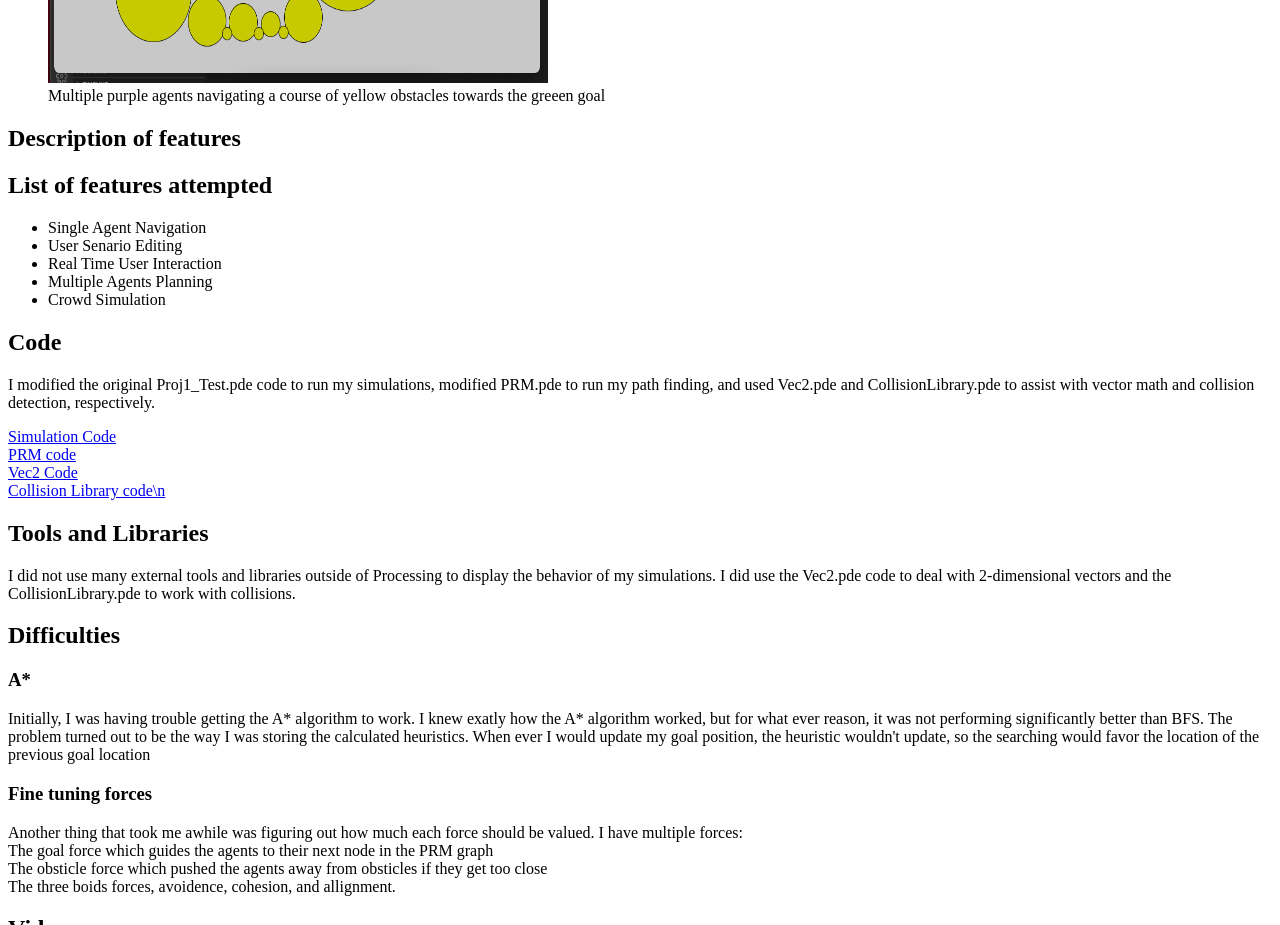
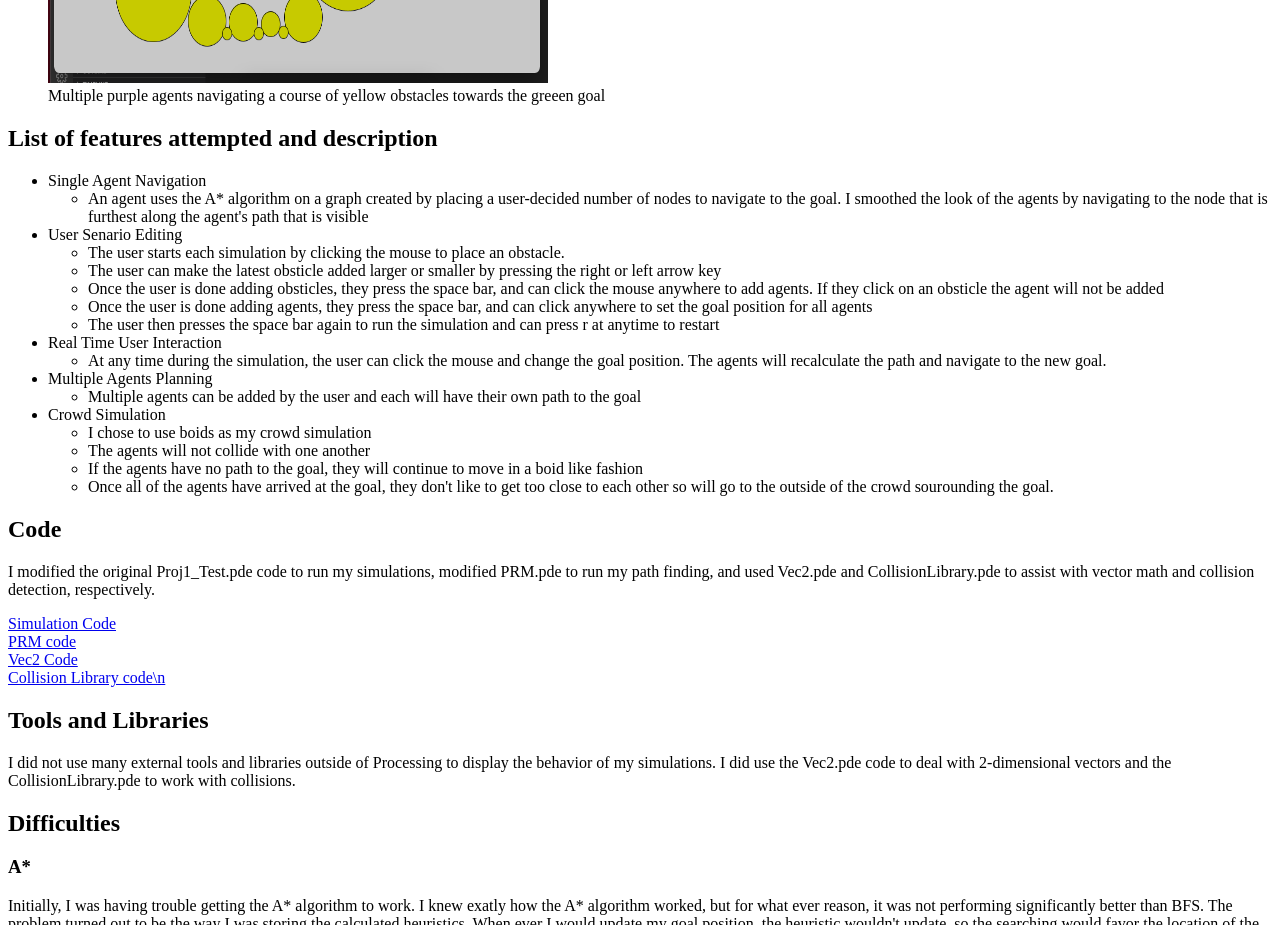
Before and after one commit to moorl007/CSCI5611_Project1, a plain HTML site: page index.html in a window 1280 px wide. Shown: the part 1140-2065 px from the top of the page. Drawn offline with Linux system fonts and the light colour scheme.

Commit message:
Update index.html

```diff
--- a/index.html
+++ b/index.html
@@ -16,17 +16,45 @@
     <figcaption>Multiple purple agents navigating a course of yellow obstacles towards the greeen goal</figcaption>
 </figure>
 
-<h2>Description of features</h2>
 
 
-<h2>List of features attempted</h2>
+
+<h2>List of features attempted and description</h2>
 <ul>
-    <li>Single Agent Navigation</li>
-    <li>User Senario Editing</li>
-    <li>Real Time User Interaction</li>
-    <li>Multiple Agents Planning</li>
-    <li>Crowd Simulation</li>
+    <li>Single Agent Navigation
+        <ul>
+            <li>An agent uses the A* algorithm on a graph created by placing a user-decided number of nodes to navigate to the goal.  I smoothed the look of the agents by navigating to the node that is furthest along the agent's path that is visible</li>
+        </ul>
+    </li>
+    <li>User Senario Editing
+        <ul>
+            <li>The user starts each simulation by clicking the mouse to place an obstacle.</li>
+            <li>The user can make the latest obsticle added larger or smaller by pressing the right or left arrow key</li>
+            <li>Once the user is done adding obsticles, they press the space bar, and can click the mouse anywhere to add agents. If they click on an obsticle the agent will not be added</li>
+            <li>Once the user is done adding agents, they press the space bar, and can click anywhere to set the goal position for all agents</li>
+            <li>The user then presses the space bar again to run the simulation and can press r at anytime to restart</li>
+        </ul>
+    </li>
+    <li>Real Time User Interaction
+        <ul>
+            <li>At any time during the simulation, the user can click the mouse and change the goal position.  The agents will recalculate the path and navigate to the new goal.</li>
+        </ul>
+    </li>
+    <li>Multiple Agents Planning
+        <ul>
+            <li>Multiple agents can be added by the user and each will have their own path to the goal</li>
+        </ul>
+    </li>
+    <li>Crowd Simulation
+        <ul>
+            <li>I chose to use boids as my crowd simulation</li>
+            <li>The agents will not collide with one another</li>
+            <li>If the agents have no path to the goal, they will continue to move in a boid like fashion</li>
+            <li>Once all of the agents have arrived at the goal, they don't like to get too close to each other so will go to the outside of the crowd sourounding the goal.</li>
+        </ul>
+    </li>
 </ul>
+
 
 <h2>Code</h2>
 <p>I modified the original Proj1_Test.pde code to run my simulations, modified PRM.pde to run my path finding, and used Vec2.pde and CollisionLibrary.pde to assist with vector math and collision detection, respectively.</p>
```
